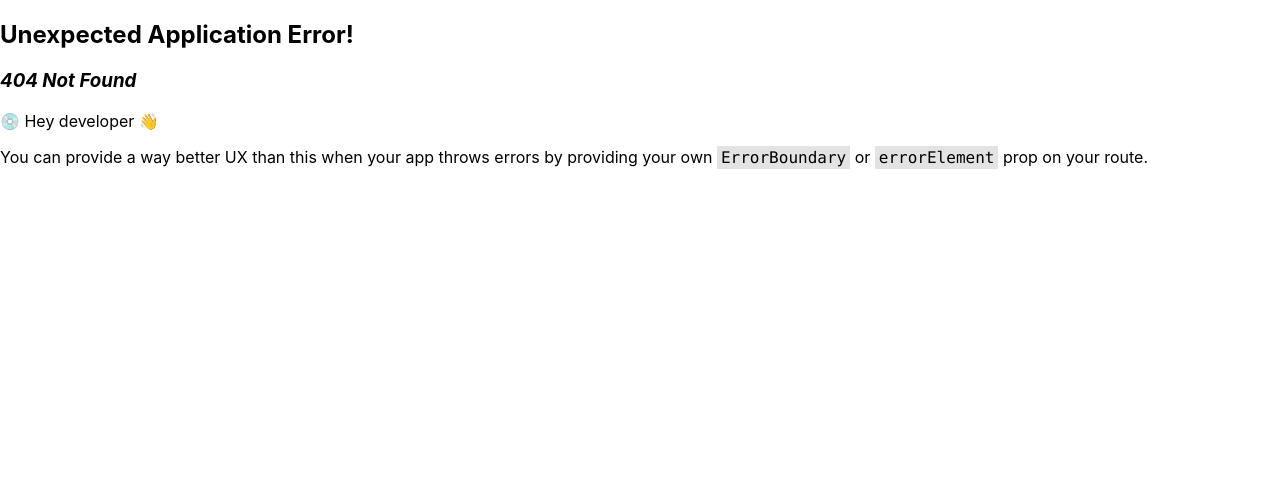
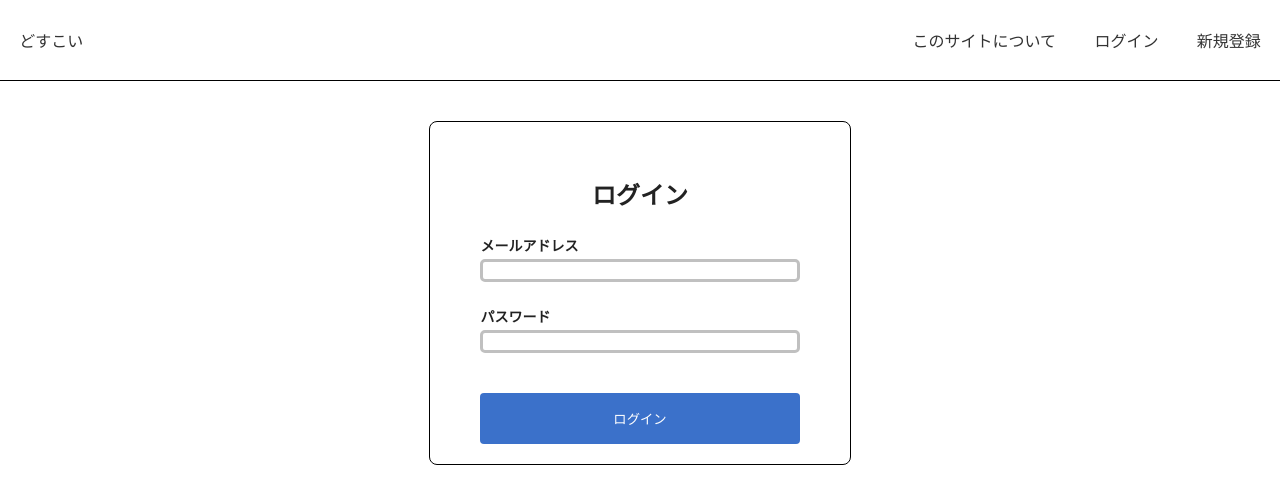
Before and after one commit to montamu/dosukoi, a React (Create React App) app: page /signin in a window 1280 px wide. Before the commit this address had no page. Shown: the top 504 px of the page. Built offline with nearby package versions, Linux system fonts and the light colour scheme.

Commit message:
新規登録とログイン画面のUIを実装しました

```diff
--- a/src/components/appBar.tsx
+++ b/src/components/appBar.tsx
@@ -15,7 +15,7 @@ const links = [
   {
     id: 3,
     name: 'ログイン',
-    to: '/'
+    to: '/signin'
   },
   {
     id: 4,
--- /dev/null
+++ b/src/components/signinForm.tsx
@@ -0,0 +1,24 @@
+import styles from '../styles/userForm.module.css';
+
+const SigninForm = () => {
+  return (
+    <div className={styles.container}>
+      <form className={styles.form}>
+        <div className={styles.content}>
+          <h3 className={styles.title}>ログイン</h3>
+          <div className={styles.item}>
+            <label htmlFor="email">メールアドレス</label>
+            <input className={styles.input} type="email" id="email" name="email" required />
+          </div>
+          <div className={styles.item}>
+            <label htmlFor="password">パスワード</label>
+            <input className={styles.input} type="password" id="password" name="password" required />
+          </div>
+          <button className={styles.button} type="submit">ログイン</button>
+        </div>
+      </form>
+    </div>
+  )
+}
+
+export default SigninForm;
--- /dev/null
+++ b/src/components/signupForm.tsx
@@ -0,0 +1,61 @@
+import styles from '../styles/userForm.module.css';
+
+const SignupForm = () => {
+  return (
+    <div className={styles.container}>
+      <form className={styles.form}>
+        <div className={styles.content}>
+          <h3 className={styles.title}>新規登録</h3>
+          <div className={styles.item}>
+            <label htmlFor="username">ユーザー名</label>
+            <input className={styles.input} type="text" id="username" name="username" required />
+          </div>
+          <div className={styles.item}>
+            <label htmlFor="email">メールアドレス</label>
+            <input className={styles.input} type="email" id="email" name="email" required />
+          </div>
+          <div className={styles.item}>
+            <label htmlFor="password">パスワード</label>
+            <input className={styles.input} type="password" id="password" name="password" required />
+          </div>
+          <div className={styles.item}>
+            <label htmlFor="profile-icon">プロフィールアイコン</label>
+            <input type="file" id="profile-icon" name="profile-icon" />
+          </div>
+          <div className={styles.item}>
+            <label htmlFor="birthday">生年月日</label>
+            <input className={styles.input} type="date" id="birthday" name="birthday" required />
+          </div>
+          <div className={styles.item}>
+            <label>性別</label>
+              <div>
+                <input className={styles.input} type="radio" id="male" name="gender" value="m"/>
+                <label htmlFor="male">男性</label>
+              </div>
+              <div>
+                <input className={styles.input} type="radio" id="female" name="gender" value="f"/>
+                <label htmlFor="female">女性</label>
+              </div>
+              <div>
+                <input className={styles.input} type="radio" id="female" name="gender" value="f"/>
+                <label htmlFor="female">ひみつ</label>
+              </div>
+              <div>
+                <input className={styles.input} type="radio" id="female" name="gender" value="f"/>
+                <label htmlFor="female">その他</label>
+              </div>
+          </div>
+          <div className={styles.item}>
+            <div>
+              <input className={styles.input} type="checkbox" id="terms-of-service" name="terms-of-service" required />
+              <label htmlFor="terms-of-service">私は<a href='https://menherasenpai.notion.site/457df49475494671807673a0a3346451'>利用規約</a>の全ての項目について同意します</label>
+            </div>
+          </div>
+          <button className={styles.button} type="submit">登録する</button>
+        </div>
+      </form>
+    </div>
+  )
+}
+
+export default SignupForm;
--- a/src/index.tsx
+++ b/src/index.tsx
@@ -3,6 +3,7 @@ import ReactDOM from 'react-dom/client';
 import './styles/index.css';
 import Home from "./routes/home";
 import SignUp from './routes/signup';
+import SignIn from './routes/signin';
 import reportWebVitals from './reportWebVitals';
 import {
   createBrowserRouter,
@@ -17,6 +18,10 @@ const router = createBrowserRouter([
   {
     path: "/signup",
     element: <SignUp />,
+  },
+  {
+    path: "/signin",
+    element: <SignIn />,
   },
 ]);
 
--- /dev/null
+++ b/src/routes/signin.tsx
@@ -0,0 +1,13 @@
+import AppBar from '../components/appBar';
+import SigninForm from '../components/signinForm';
+
+const SignIn = () => {
+  return (
+    <>
+      <AppBar />
+      <SigninForm />
+    </>
+  );
+}
+
+export default SignIn;
--- a/src/routes/signup.tsx
+++ b/src/routes/signup.tsx
@@ -1,63 +1,11 @@
-import styles from '../styles/signup.module.css';
 import AppBar from '../components/appBar';
+import SignupForm from '../components/signupForm';
 
 const SignUp = () => {
   return (
     <>
       <AppBar />
-      <div className={styles.container}>
-        <form className={styles.form}>
-          <div className={styles.content}>
-            <h3 className={styles.title}>新規登録</h3>
-            <div className={styles.item}>
-              <label htmlFor="username">ユーザー名</label>
-              <input className={styles.input} type="text" id="username" name="username" required />
-            </div>
-            <div className={styles.item}>
-              <label htmlFor="email">メールアドレス</label>
-              <input className={styles.input} type="email" id="email" name="email" required />
-            </div>
-            <div className={styles.item}>
-              <label htmlFor="password">パスワード</label>
-              <input className={styles.input} type="password" id="password" name="password" required />
-            </div>
-            <div className={styles.item}>
-              <label htmlFor="profile-icon">プロフィールアイコン</label>
-              <input type="file" id="profile-icon" name="profile-icon" />
-            </div>
-            <div className={styles.item}>
-              <label htmlFor="birthday">生年月日</label>
-              <input className={styles.input} type="date" id="birthday" name="birthday" required />
-            </div>
-            <div className={styles.item}>
-              <label>性別</label>
-                <div>
-                  <input className={styles.input} type="radio" id="male" name="gender" value="m"/>
-                  <label htmlFor="male">男性</label>
-                </div>
-                <div>
-                  <input className={styles.input} type="radio" id="female" name="gender" value="f"/>
-                  <label htmlFor="female">女性</label>
-                </div>
-                <div>
-                  <input className={styles.input} type="radio" id="female" name="gender" value="f"/>
-                  <label htmlFor="female">ひみつ</label>
-                </div>
-                <div>
-                  <input className={styles.input} type="radio" id="female" name="gender" value="f"/>
-                  <label htmlFor="female">その他</label>
-                </div>
-            </div>
-            <div className={styles.item}>
-              <div>
-                <input className={styles.input} type="checkbox" id="terms-of-service" name="terms-of-service" required />
-                <label htmlFor="terms-of-service">私は<a target="_blank" href='https://menherasenpai.notion.site/457df49475494671807673a0a3346451'>利用規約</a>の全ての項目について同意します</label>
-              </div>
-            </div>
-            <button className={styles.button} type="submit">登録する</button>
-          </div>
-        </form>
-      </div>
+      <SignupForm />
     </>
   );
 }
--- a/src/styles/signup.module.css
+++ b/src/styles/userForm.module.css
@@ -39,6 +39,7 @@
   cursor: pointer;
   outline: none;
   padding: 2vh 0;
+  margin-top: 2vh;
   appearance: none;
   border-radius: 4px;
   width: 100%;
```
